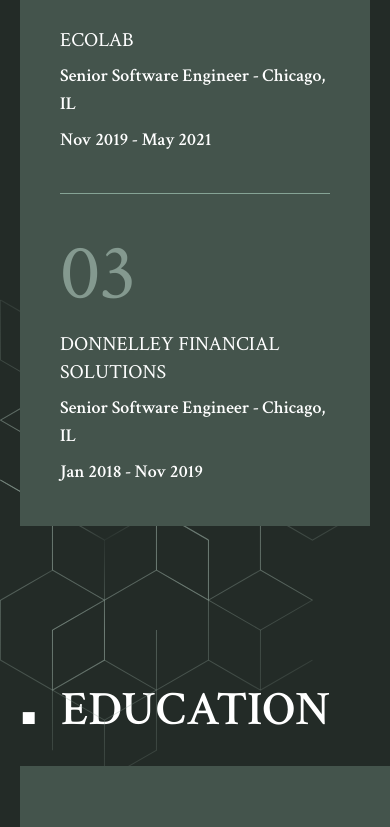
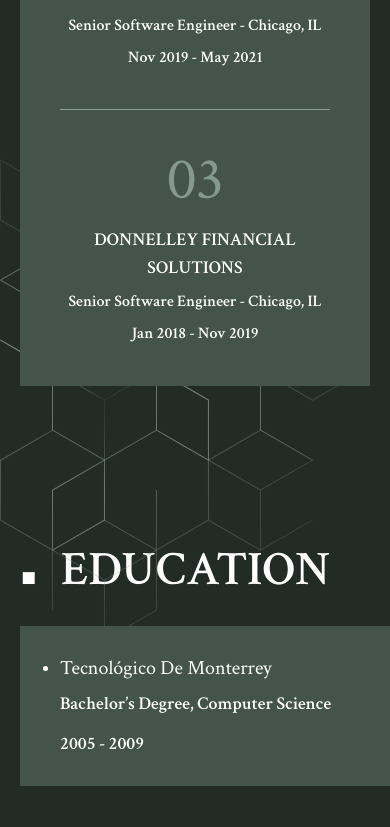
Before and after one commit to leodsan/portfolio-website, a Next.js app: page / in a window 390 px wide. Shown: the part 2893-3720 px from the top of the page. Built offline with nearby package versions, Linux system fonts and the light colour scheme.

Commit message:
fix responsive

```diff
--- a/src/components/pages/home/Education.js
+++ b/src/components/pages/home/Education.js
@@ -1,4 +1,3 @@
-import { Button } from "../../commons";
 import { InfoSection } from "../../elements";
 
 function Education({ items }) {
@@ -7,23 +6,23 @@
       hasShadow
       title="education"
       listPosition="right"
-      listClassName="pt-14"
+      listClassName="pt-14 xs:pt-7"
     >
-      {items.map(({ id, title, link, date, subtitle }) => (
+      {items.map(({ id, title, date, subtitle }) => (
         <li
           key={id}
           className="list-disc w-full relative [&:not(:last-child)]:mb-14 [&:not(:last-child)]:before:content-[''] [&:not(:last-child)]:before:w-[90%] [&:not(:last-child)]:before:h-[1px] [&:not(:last-child)]:before:bg-green-500 [&:not(:last-child)]:before:left-1/2 [&:not(:last-child)]:before:-translate-x-1/2 [&:not(:last-child)]:before:bottom-0 [&:not(:last-child)]:before:absolute"
         >
-          <Button target type="a" href={link} className="w-full pb-14 gap-9">
-            <div className="flex items-center justify-between flex-grow tp-h1 md:flex-col md:items-start gap-3">
+          <div className="flex items-center w-full pb-14 xs:pb-7 gap-9">
+            <div className="flex items-center justify-between flex-grow tp-h1 sm:tp-h3 xs:tp-h4 md:flex-col md:items-start gap-3">
               <div className="flex gap-5 items-end lg:flex-col lg:items-start lg:gap-2">
                 <span>{title}</span>
                 <span className="lg:hidden">_</span>
-                <span className="tp-h4">{subtitle}</span>
+                <span className="tp-h4 xs:tp-h5">{subtitle}</span>
               </div>
-              <span className="md:!tp-h4">{date}</span>
+              <span className="md:!tp-h4 xs:tp-h5">{date}</span>
             </div>
-          </Button>
+          </div>
         </li>
       ))}
     </InfoSection>
--- a/src/components/pages/home/Experience.js
+++ b/src/components/pages/home/Experience.js
@@ -11,18 +11,20 @@
       patternPClassName="top-[9.2rem] right-0"
       patternNClassName="-bottom-[16rem] left-0 z-10"
     >
-      {items.map(({ id, title, link, date, subtitle }, index) => (
+      {items.map(({ id, title, date, subtitle }, index) => (
         <li
           key={id}
           className="w-full relative [&:not(:last-child)]:mb-14 md:[&:not(:last-child)]:mb-10 [&:not(:last-child)]:before:content-[''] [&:not(:last-child)]:before:w-[90%] xs:[&:not(:last-child)]:before:w-[100%] [&:not(:last-child)]:before:h-[1px] [&:not(:last-child)]:before:bg-green-500 [&:not(:last-child)]:before:left-1/2 [&:not(:last-child)]:before:-translate-x-1/2 [&:not(:last-child)]:before:bottom-0 [&:not(:last-child)]:before:absolute"
         >
-          <div className="flex w-full pb-14 gap-9 md:gap-6 md:pb-10 xs:flex-col xs:gap-4">
-            <span className="text-9xl lg:text-8xl xs:text-7xl text-text-3">
+          <div className="flex items-center w-full pb-14 gap-9 md:gap-6 md:pb-10 xs:flex-col xs:gap-4">
+            <span className="text-9xl lg:text-8xl xs:text-6xl text-text-3">
               {("0" + (index + 1)).slice(-2)}
             </span>
-            <div className="flex items-center justify-between gap-x-6  gap-y-2 flex-grow tp-h4 md:tp-h5 2md:flex-wrap">
-              <div className="flex flex-col gap-2 items-start 2md:w-full">
-                <span className="tp-h1 lg:tp-h2 md:tp-h4">{title}</span>
+            <div className="flex items-center justify-between gap-x-6  gap-y-2 flex-grow tp-h4 md:tp-h5 xs:tp-h6 2md:flex-wrap xs:flex-col xs:text-center xs:justify-center">
+              <div className="flex flex-col gap-2 items-start 2md:w-full xs:items-center">
+                <span className="tp-h1 lg:tp-h2 md:tp-h4 xs:tp-h5">
+                  {title}
+                </span>
                 <span>{subtitle}</span>
               </div>
               <span>{date}</span>
```
